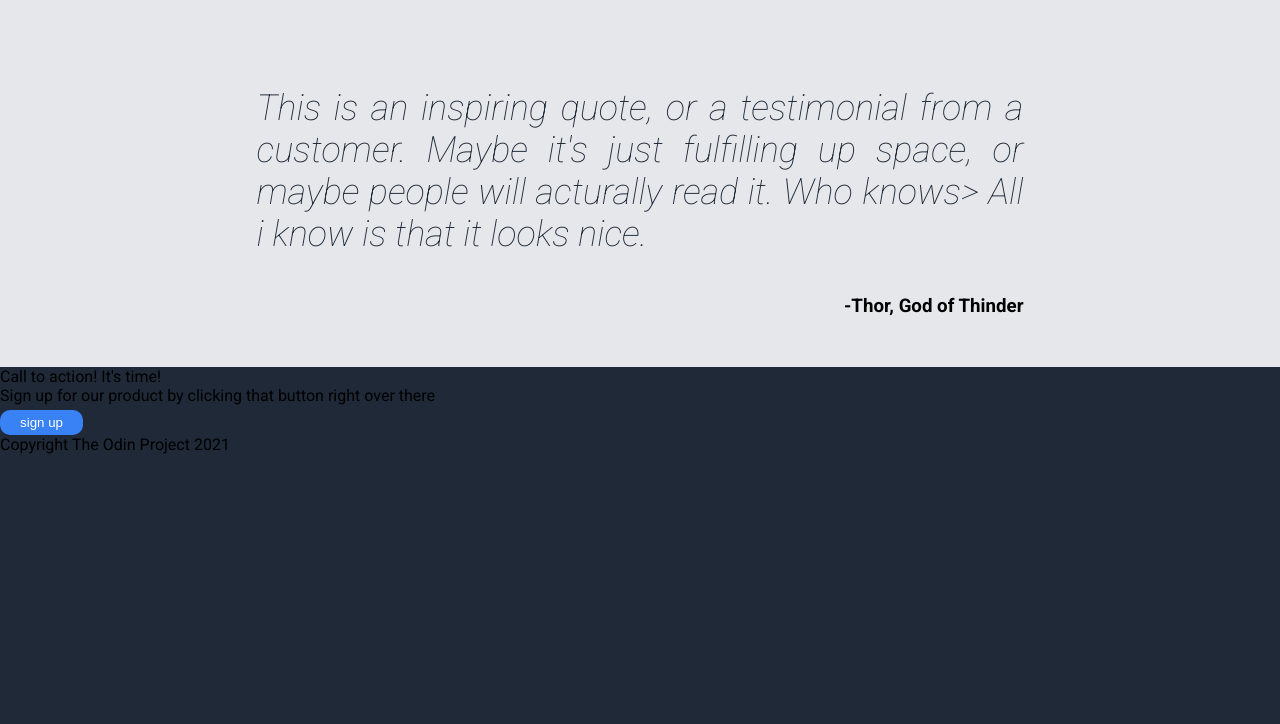
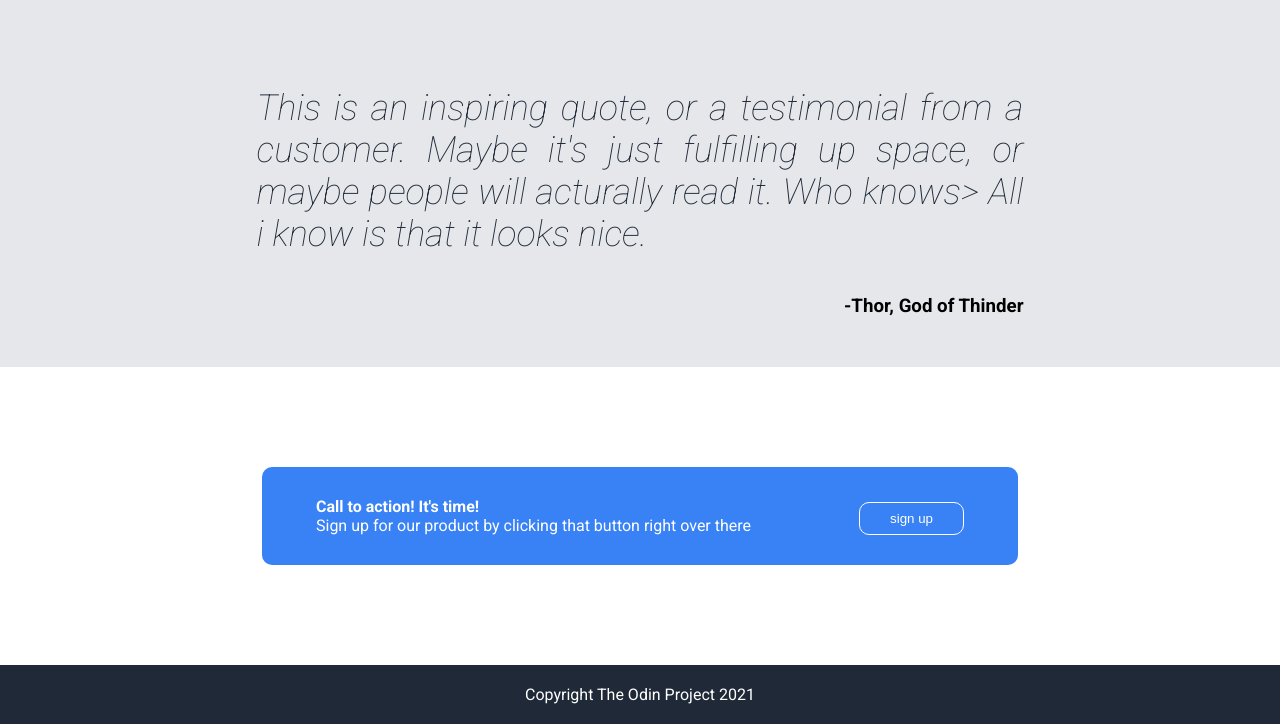
Before and after one commit to MiracleChatman/odin_landing, a plain HTML site: page index.html in a window 1280 px wide. Shown: the part 998-1722 px from the top of the page. Before the commit the page ends 1452 px from the top, so only its background shows below. Drawn offline with Linux system fonts and the light colour scheme.

Commit message:
cta and footer styles

```diff
--- a/index.html
+++ b/index.html
@@ -26,13 +26,16 @@
         <div class="left-side">
           <h1 class="heading">This Website is Awesome</h1>
           <p class="subheading">
-        This website has some subtext that goes here under the main titiel. Its
-        a smaller font and the color is lower contrast
+            This website has some subtext that goes here under the main titiel.
+            Its a smaller font and the color is lower contrast
           </p>
           <button>Sign up</button>
         </div>
         <div class="right-side">
-      <img src="https://upload.wikimedia.org/wikipedia/commons/thumb/1/15/Cat_August_2010-4.jpg/1200px-Cat_August_2010-4.jpg" width="550"/>
+          <img
+            src="https://upload.wikimedia.org/wikipedia/commons/thumb/1/15/Cat_August_2010-4.jpg/1200px-Cat_August_2010-4.jpg"
+            width="550"
+          />
         </div>
       </div>
     </div>
@@ -68,10 +71,16 @@
       <h3 class="author">-Thor, God of Thinder</h3>
     </div>
 
+    <div class="section-4">
       <div class="cta">
-      <p>Call to action! It's time!</p>
-      <p>Sign up for our product by clicking that button right over there</p>
-      <button>sign up</button>
+        <div class="text">
+          <p><strong>Call to action! It's time! </strong></p>
+          <p>
+            Sign up for our product by clicking that button right over there
+          </p>
+        </div>
+        <button class="cta-button">sign up</button>
+      </div>
     </div>
 
     <footer>
--- a/style.css
+++ b/style.css
@@ -124,3 +124,33 @@ h2 {
     width: 65%;
     margin: 0 auto;
   }
+
+  .section-4 {
+    background-color: white;
+    padding: 100px;
+  }
+  .cta {
+    background-color: #3882F6;
+    width: 70%;
+    margin: 0 auto;
+    padding: 30px 0px;
+    border-radius: 10px;
+    color: white;
+    display: flex;
+    justify-content: space-around;
+  }
+
+  .cta-button{
+    padding: 5px 30px;
+    background-color: #3882F6;
+    color: white;
+    border-radius: 10px;
+    border: 1px white solid;
+    margin-top: 5px;
+  }
+
+  footer {
+    text-align: center;
+    color: white;
+    padding: 20px;
+  }
```
Lines whose indentation alone changed are shown as unchanged.
